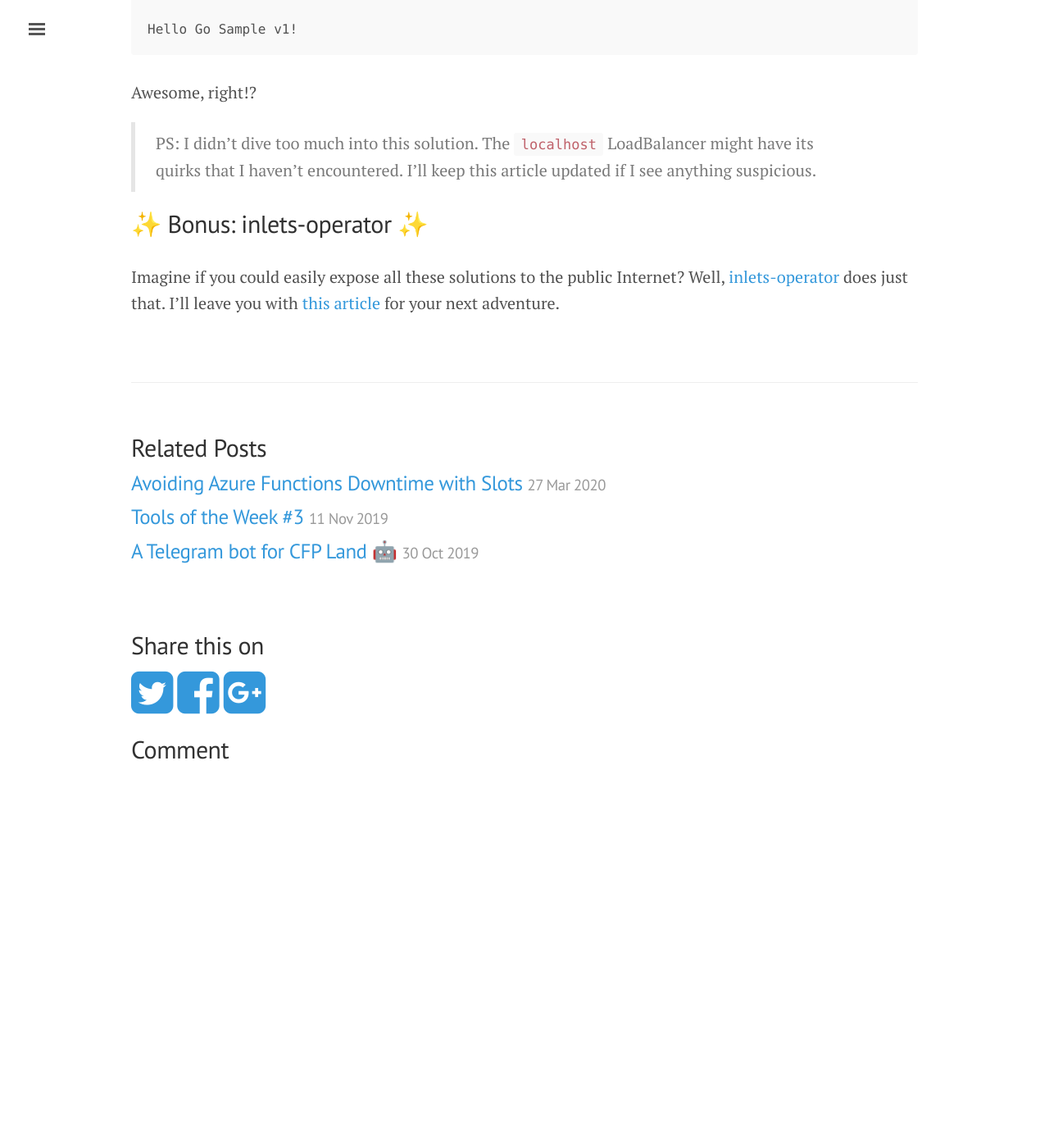
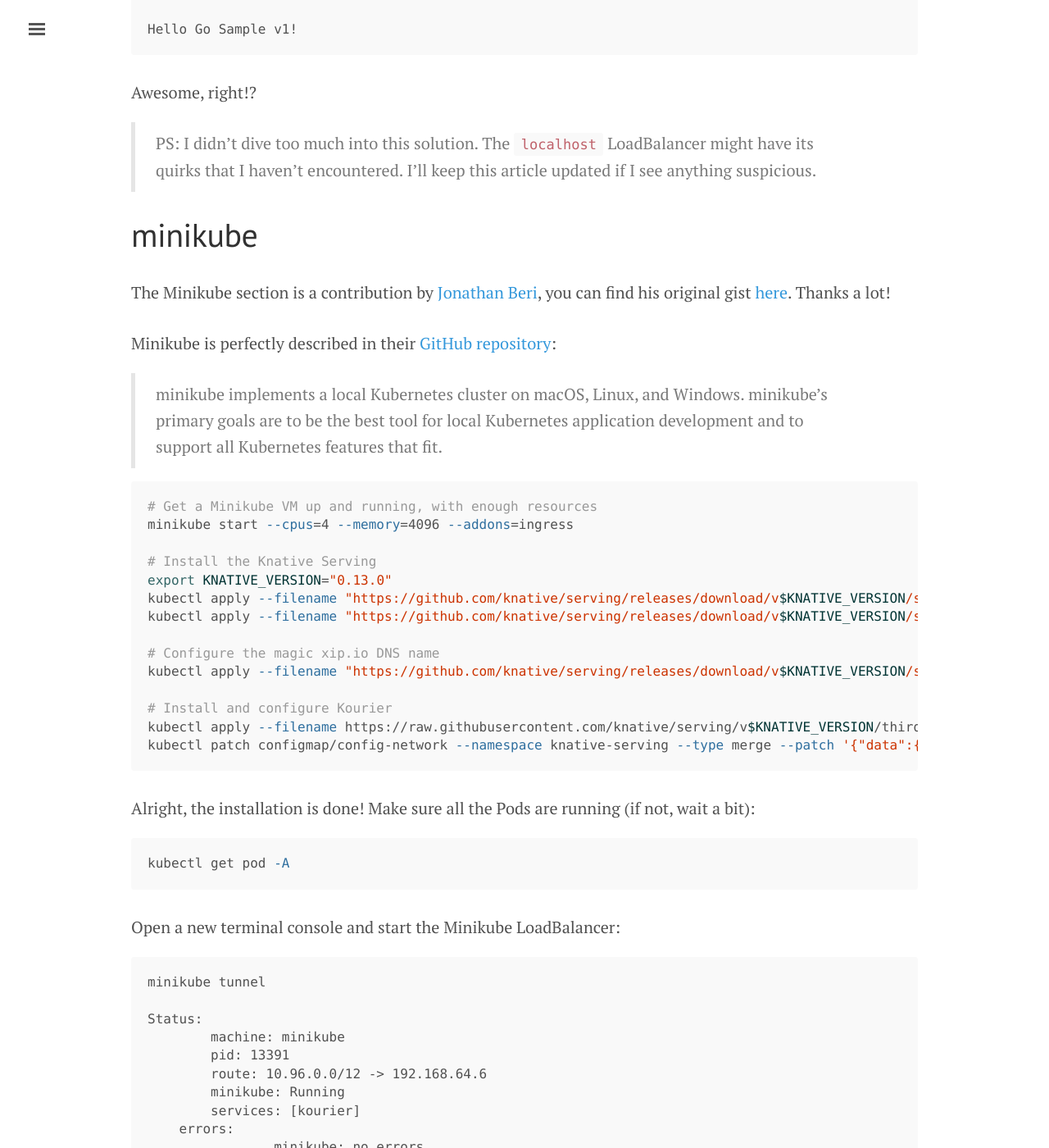
Before and after one commit to jonatasbaldin/jonatasbaldin.github.io, a Jekyll site: the page built from _posts/2020-03-30-running-knative-locally.md, in a window 1280 px wide and 1400 px high, scrolled down 7677 px. Shown: the whole window at 82% size. Built offline with Jekyll 4.4.1, drawn with Linux system fonts in a browser that asks for light colours; nearby versions of some CDN libraries; comment, search, counter and statistics services are not loaded; before the commit the page ends 8620 px from its top, so only the background shows below that; some of the changed text lies outside the part shown.

Commit message:
Add minikube to Three Solutions to Run Knative Locally

````diff
--- a/_posts/2020-03-30-running-knative-locally.md
+++ b/_posts/2020-03-30-running-knative-locally.md
@@ -11,7 +11,7 @@ image: /img/knative_logo.png
 One problem with Knative is running it locally. Kubernetes is quite heavy, running yet another platform on top of it is a killer. Today we will take a look at some different approaches to test Knative without burning down your computer.
 
 Some notes before proceeding:
-- I'll be focusing on the Eventing part of Knative. Serving will _probably_ work just fine – you just need more resources
+- I'll be focusing on the Serving part of Knative. Eventing will _probably_ work just fine – you just need more resources
 - I choose Kourier for the Knative network layer – it's simpler and lighter than Istio
 - Ubuntu was used for everything, minus the Docker on Mac part ;)
 - You can find the full instructions to install Knative [here](ihttps://knative.dev/docs/install/any-kubernetes-cluster/)
@@ -277,5 +277,80 @@ Awesome, right!?
 
 > PS: I didn't dive too much into this solution. The `localhost` LoadBalancer might have its quirks that I haven't encountered. I'll keep this article updated if I see anything suspicious.
 
+# minikube
+The Minikube section is a contribution by [Jonathan Beri](https://twitter.com/beriberikix), you can find his original gist [here](https://gist.github.com/beriberikix/a827ec31f62705f13054895fa8cda0ad). Thanks a lot!
+
+Minikube is perfectly described in their [GitHub repository](https://github.com/kubernetes/minikube):
+> minikube implements a local Kubernetes cluster on macOS, Linux, and Windows. minikube's primary goals are to be the best tool for local Kubernetes application development and to support all Kubernetes features that fit.
+
+```bash
+# Get a Minikube VM up and running, with enough resources
+minikube start --cpus=4 --memory=4096 --addons=ingress
+
+# Install the Knative Serving
+export KNATIVE_VERSION="0.13.0"
+kubectl apply --filename "https://github.com/knative/serving/releases/download/v$KNATIVE_VERSION/serving-crds.yaml"
+kubectl apply --filename "https://github.com/knative/serving/releases/download/v$KNATIVE_VERSION/serving-core.yaml"
+
+# Configure the magic xip.io DNS name
+kubectl apply --filename "https://github.com/knative/serving/releases/download/v$KNATIVE_VERSION/serving-default-domain.yaml"
+
+# Install and configure Kourier
+kubectl apply --filename https://raw.githubusercontent.com/knative/serving/v$KNATIVE_VERSION/third_party/kourier-latest/kourier.yaml
+kubectl patch configmap/config-network --namespace knative-serving --type merge --patch '{"data":{"ingress.class":"kourier.ingress.networking.knative.dev"}}'
+```
+
+Alright, the installation is done! Make sure all the Pods are running (if not, wait a bit):
+```bash
+kubectl get pod -A
+```
+
+Open a new terminal console and start the Minikube LoadBalancer:
+```
+minikube tunnel
+
+Status:
+        machine: minikube
+        pid: 13391
+        route: 10.96.0.0/12 -> 192.168.64.6
+        minikube: Running
+        services: [kourier]
+    errors:
+                minikube: no errors
+                router: no errors
+                loadbalancer emulator: no errors
+```
+
+After that, get the public IP from Kourier:
+```bash
+kubectl get svc kourier -n kourier-system
+
+                                        # yes!
+NAME      TYPE           CLUSTER-IP     EXTERNAL-IP    PORT(S)                      AGE
+kourier   LoadBalancer   10.107.29.82   10.107.29.82   80:30354/TCP,443:30261/TCP   2m47s
+```
+
+Let's deploy the Knative Service sample:
+```bash
+kubectl apply -f https://gist.githubusercontent.com/jonatasbaldin/bc04de2e376be23f75bb5815041fdd61/raw/d2345ac9aa01d0f3c771e9b3d4a1421dd766e0f9/service.yaml
+
+service.serving.knative.dev/helloworld-go created
+```
+
+Make sure it is running and find its "public" address:
+```bash
+kubectl get ksvc
+
+NAME                URL                                                    LATESTCREATED             LATESTREADY               READY   REASON
+helloworld-go       http://helloworld-go.default.10.107.29.82.xip.io       helloworld-go-xqlxs       helloworld-go-xqlxs       True
+```
+
+Finally:
+```bash
+curl http://helloworld-go.default.10.107.29.82.xip.io
+
+Hello Go Sample v1!
+```
+
 ## ✨ Bonus: inlets-operator ✨
 Imagine if you could easily expose all these solutions to the public Internet? Well, [inlets-operator](https://blog.alexellis.io/ingress-for-your-local-kubernetes-cluster/) does just that. I'll leave you with [this article](https://blog.alexellis.io/ingress-for-your-local-kubernetes-cluster/) for your next adventure.
````
